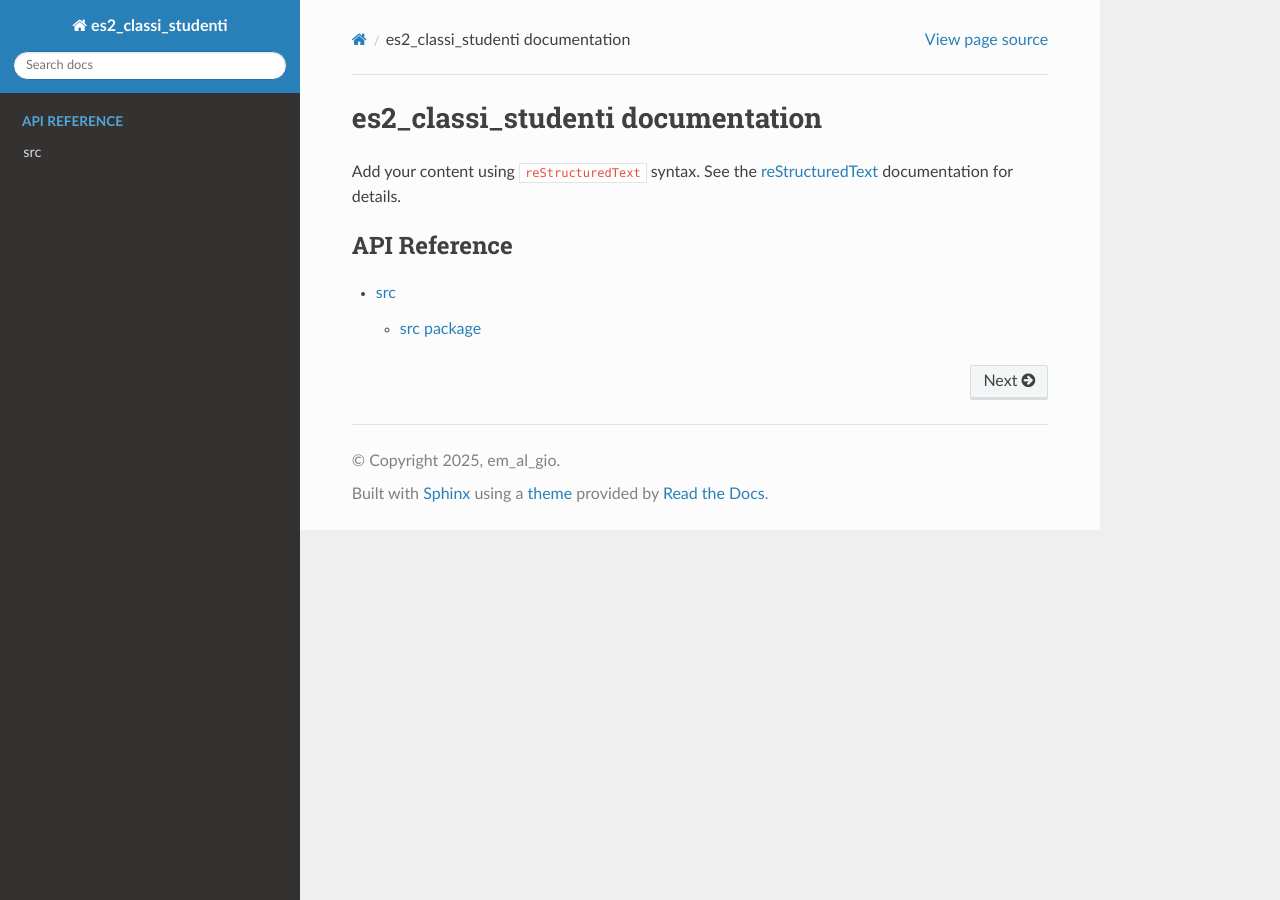
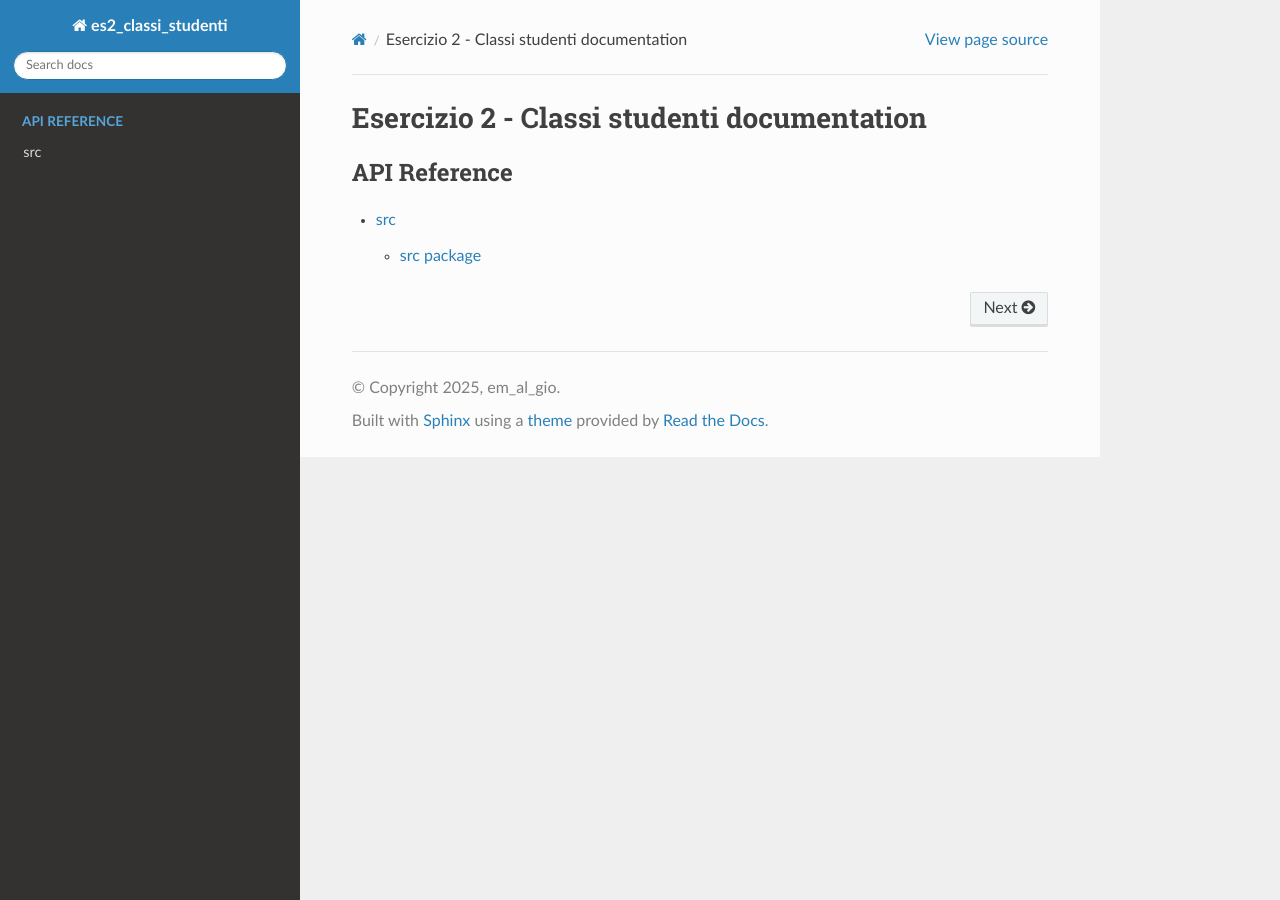
Before and after one commit to eaddari/gruppo-Ai-Academy, a Sphinx documentation site: the page built from docs/source/index.rst, in a window 1280 px wide. Built offline with Sphinx 7.4.7 and the Read the Docs theme 3.1.0, drawn with Linux system fonts in a browser that asks for light colours.

Commit message:
fix: corrected sphinx setup

```diff
--- a/docs/source/conf.py
+++ b/docs/source/conf.py
@@ -4,7 +4,7 @@
 import os
 import sys
 
-sys.path.insert(0, os.path.abspath("../../src"))
+sys.path.insert(0, os.path.join(os.path.dirname(__file__), "..", ".."))
 
 # -- Project information -----------------------------------------------------
 # https://www.sphinx-doc.org/en/master/usage/configuration.html#project-information
@@ -22,9 +22,9 @@ language = "Y"
 extensions = [
     "sphinx.ext.autodoc",
     "sphinx.ext.napoleon",
+    "sphinx.ext.viewcode",
     "numpydoc",
     "myst_parser",
-    "sphinx.ext.viewcode",
 ]
 numpydoc_show_class_members = False
 
@@ -37,5 +37,3 @@ exclude_patterns = []
 # https://www.sphinx-doc.org/en/master/usage/configuration.html#options-for-html-output
 
 html_theme = "sphinx_rtd_theme"
-
-html_static_path = ["_static"]
--- a/docs/source/index.rst
+++ b/docs/source/index.rst
@@ -3,13 +3,8 @@
    You can adapt this file completely to your liking, but it should at least
    contain the root `toctree` directive.
 
-es2_classi_studenti documentation
+Esercizio 2  - Classi studenti documentation
 =================================
-
-Add your content using ``reStructuredText`` syntax. See the
-`reStructuredText <https://www.sphinx-doc.org/en/master/usage/restructuredtext/index.html>`_
-documentation for details.
-
 
 .. toctree::
    :maxdepth: 2
```
Also changed, not shown: 1 other file.
